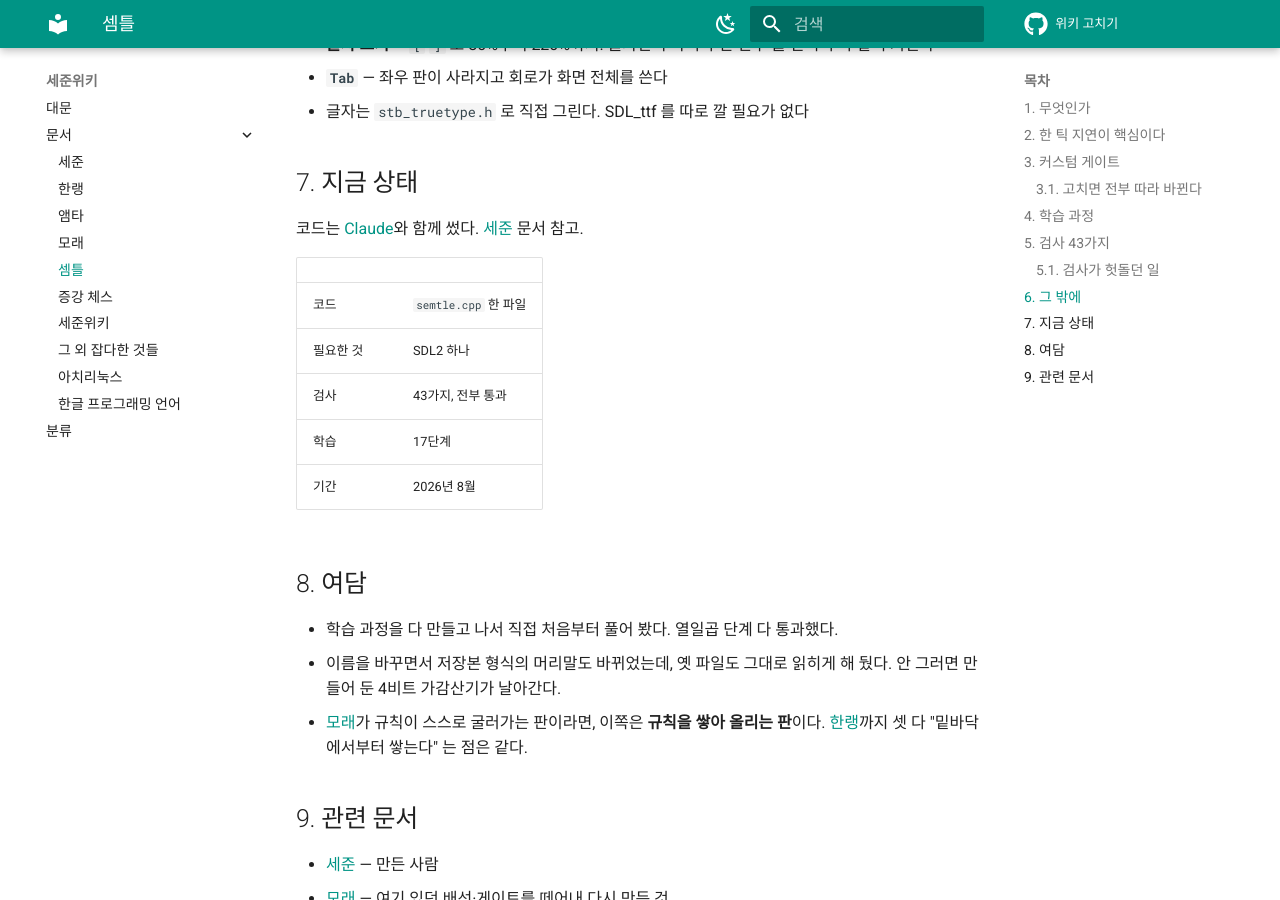
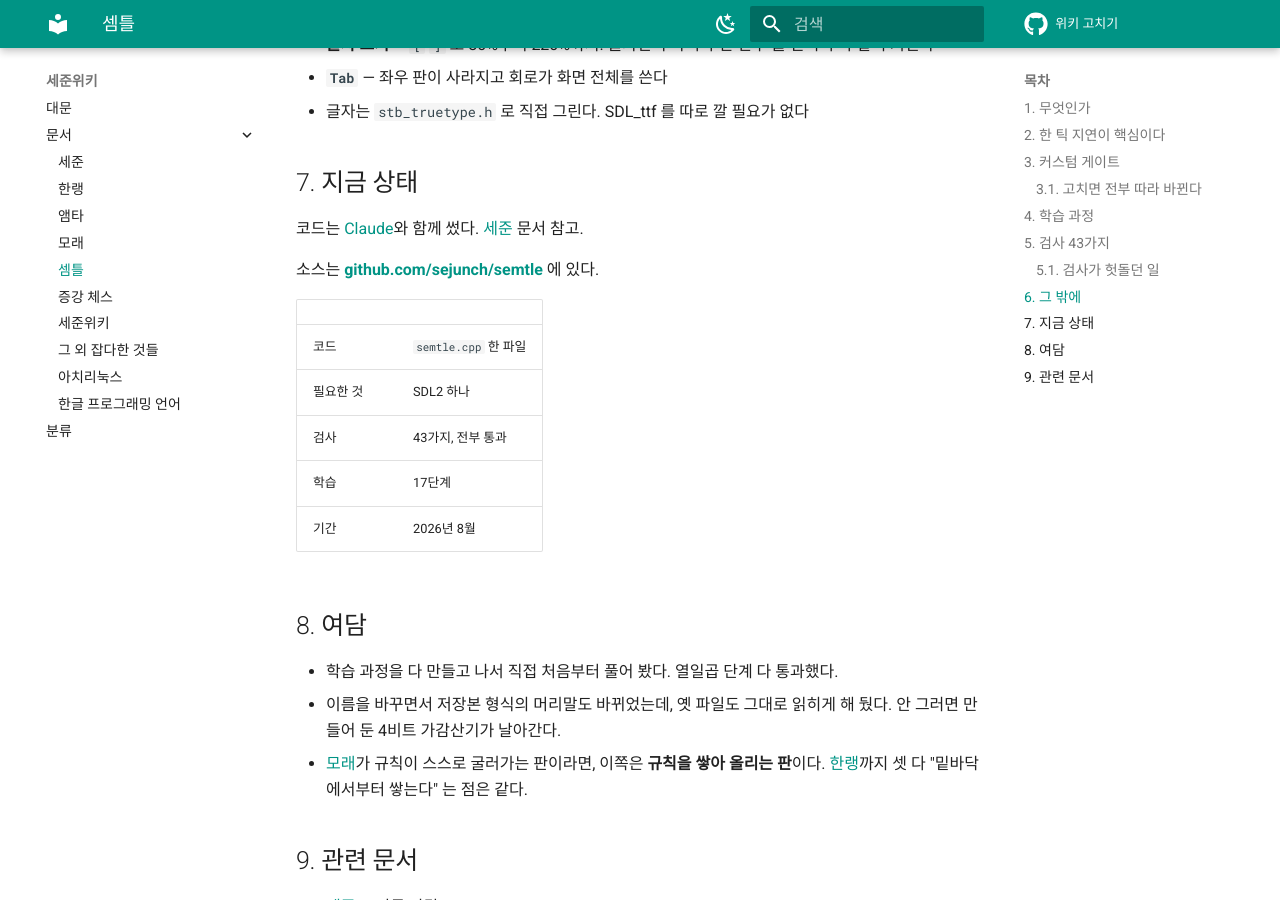
Before and after one commit to sejunch/sejunch.github.io, an MkDocs documentation site: the page built from docs/셈틀.md, in a window 1280 px wide and 900 px high, scrolled down 4795 px. Built offline with MkDocs 1.6.1 and Material for MkDocs 9.7.7, drawn with Linux system fonts in a browser that asks for light colours; comment, search, counter and statistics services are not loaded.

Commit message:
셈틀·모래 저장소 링크

```diff
--- a/docs/셈틀.md
+++ b/docs/셈틀.md
@@ -133,6 +133,8 @@ NAND 하나에서 시작해 계산기까지 가는 판이라 뜻이 그대로
 
 코드는 [Claude](https://claude.ai)와 함께 썼다. [세준](세준.md#4-작업-방식) 문서 참고.
 
+소스는 **[github.com/sejunch/semtle](https://github.com/sejunch/semtle)** 에 있다.
+
 | | |
 |---|---|
 | 코드 | `semtle.cpp` 한 파일 |
```
Also changed, not shown: docs/모래.md (+2 -0 lines).
